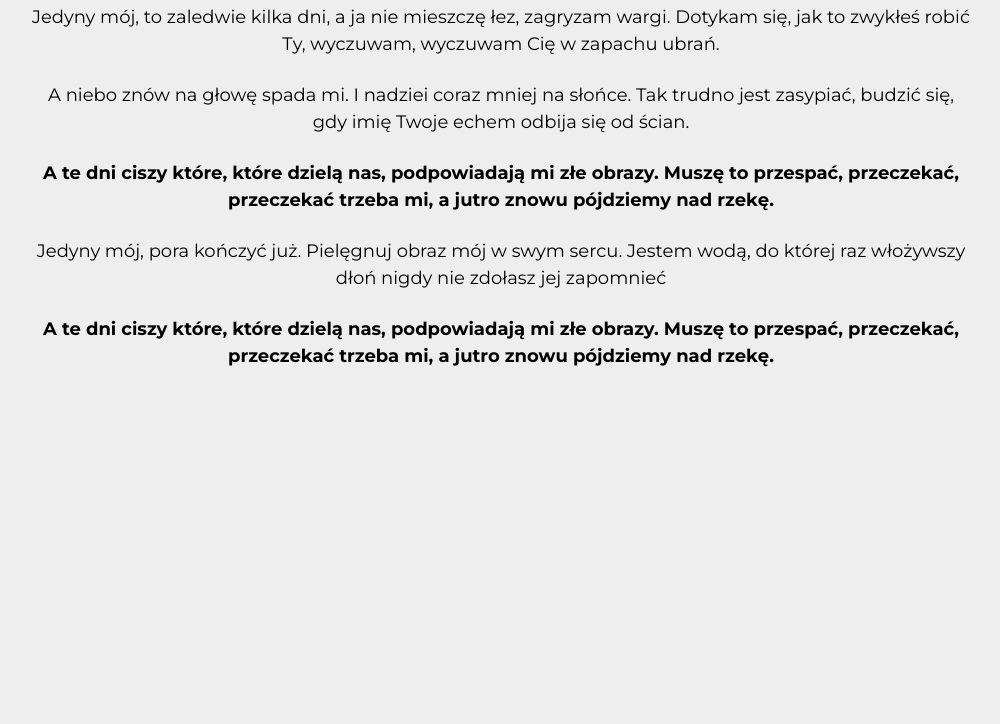
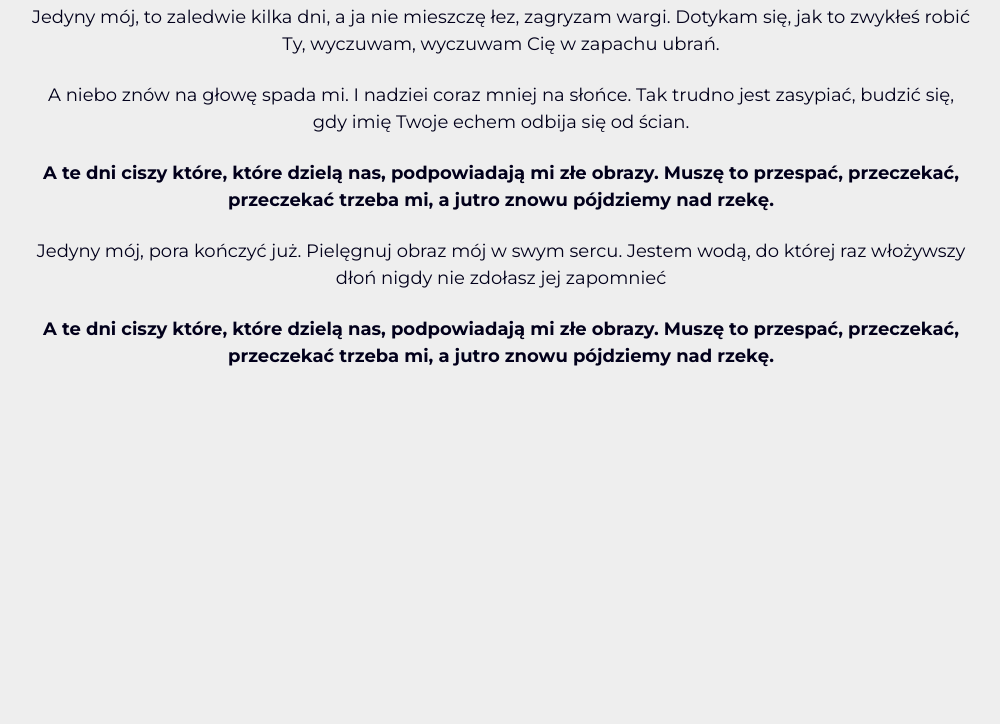
Before and after one commit to krzysztofhejna/learning-git3, a plain HTML site: page index.html in a window 1280 px wide. Shown: the part 76-800 px from the top of the page, without its empty margins (139-1139 px from the left). Drawn offline with Linux system fonts and the light colour scheme.

Commit message:
Change font color

```diff
--- a/style.css
+++ b/style.css
@@ -4,6 +4,7 @@
 
 body {
     background-color: #eee;
+    color: #02001b;
 }
 
 .container {
```
